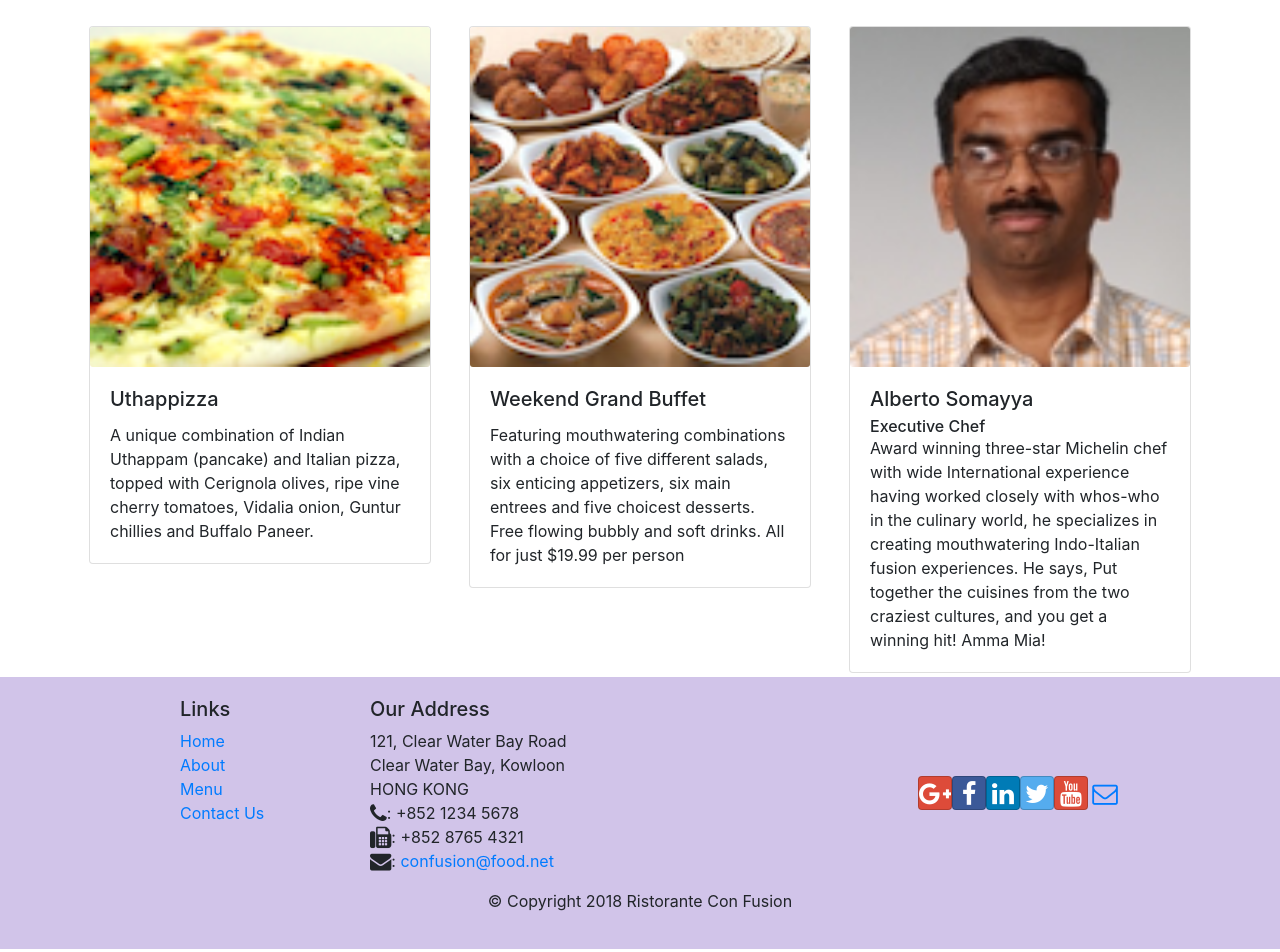
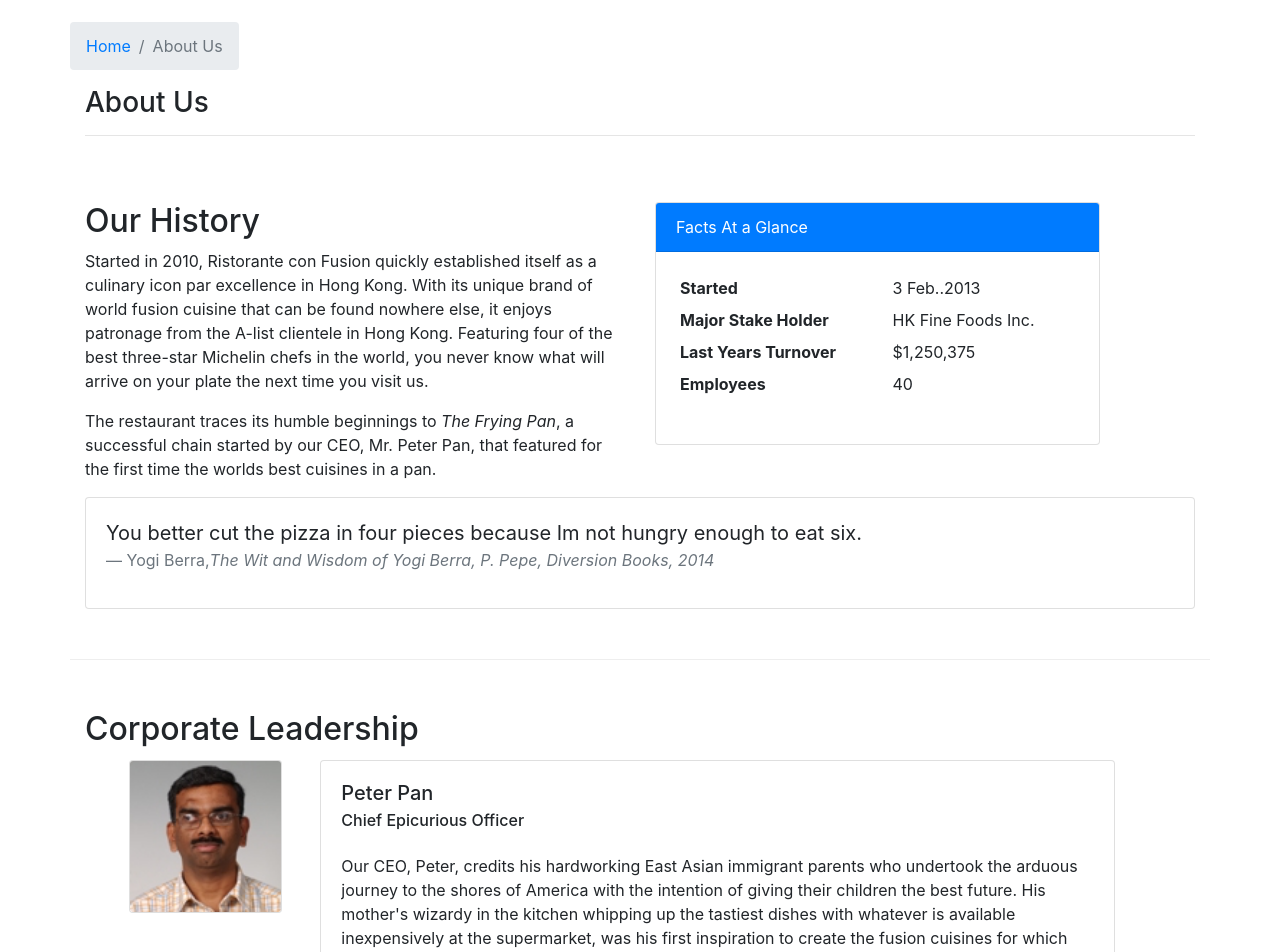
Before and after one commit to Latikeshnikam/coursera-react-app, a React (Create React App) app: page /aboutus in a window 1280 px wide. Before the commit this address led to /home. Shown: the part 340-1292 px from the top of the page. Built offline with nearby package versions, Linux system fonts and the light colour scheme.

Commit message:
Assignment 2 submission

```diff
--- /dev/null
+++ b/src/components/AboutComponent.js
@@ -0,0 +1,103 @@
+import React from 'react';
+import { Breadcrumb, BreadcrumbItem, Card, CardBody, CardTitle, CardImg, CardText, CardHeader, CardSubtitle,  Media } from 'reactstrap';
+import { Link } from 'react-router-dom';
+
+function RenderLeader({leaders}){
+  const leader = leaders.map( (leader) => {
+    return(
+      <div className="container">
+        <div className="row">
+          <div className="col-2 col-md-2 m-1">
+            <Card>
+              <CardImg class="card-img-top" width="100%" src={leader.image} alt={leader.name} />
+            </Card>
+          </div>
+          <div className="col-8 col-md-9 m-1">
+            <Card>
+              <CardBody>
+                <CardTitle>{leader.name}</CardTitle>
+                <CardSubtitle>{leader.designation}</CardSubtitle>
+                <br />
+                <CardText>{leader.description}</CardText>
+              </CardBody>
+            </Card>
+          </div>
+        </div>
+      </div>
+
+
+    );
+  })
+  if (leader!=null){
+    return(
+      leader
+    )
+  }
+}
+
+function About(props) {
+    return(
+        <div className="container">
+            <div className="row">
+                <Breadcrumb>
+                    <BreadcrumbItem><Link to="/home">Home</Link></BreadcrumbItem>
+                    <BreadcrumbItem active>About Us</BreadcrumbItem>
+                </Breadcrumb>
+                <div className="col-12">
+                    <h3>About Us</h3>
+                    <hr />
+                </div>
+            </div>
+            <div className="row row-content">
+                <div className="col-12 col-md-6">
+                    <h2>Our History</h2>
+                    <p>Started in 2010, Ristorante con Fusion quickly established itself as a culinary icon par excellence in Hong Kong. With its unique brand of world fusion cuisine that can be found nowhere else, it enjoys patronage from the A-list clientele in Hong Kong.  Featuring four of the best three-star Michelin chefs in the world, you never know what will arrive on your plate the next time you visit us.</p>
+                    <p>The restaurant traces its humble beginnings to <em>The Frying Pan</em>, a successful chain started by our CEO, Mr. Peter Pan, that featured for the first time the worlds best cuisines in a pan.</p>
+                </div>
+                <div className="col-12 col-md-5">
+                    <Card>
+                        <CardHeader className="bg-primary text-white">Facts At a Glance</CardHeader>
+                        <CardBody>
+                            <dl className="row p-1">
+                                <dt className="col-6">Started</dt>
+                                <dd className="col-6">3 Feb..2013</dd>
+                                <dt className="col-6">Major Stake Holder</dt>
+                                <dd className="col-6">HK Fine Foods Inc.</dd>
+                                <dt className="col-6">Last Years Turnover</dt>
+                                <dd className="col-6">$1,250,375</dd>
+                                <dt className="col-6">Employees</dt>
+                                <dd className="col-6">40</dd>
+                            </dl>
+                        </CardBody>
+                    </Card>
+                </div>
+                <div className="col-12">
+                    <Card>
+                        <CardBody className="bg-faded">
+                            <blockquote className="blockquote">
+                                <p className="mb-0">You better cut the pizza in four pieces because
+                                    Im not hungry enough to eat six.</p>
+                                <footer className="blockquote-footer">Yogi Berra,
+                                <cite title="Source Title">The Wit and Wisdom of Yogi Berra,
+                                    P. Pepe, Diversion Books, 2014</cite>
+                                </footer>
+                            </blockquote>
+                        </CardBody>
+                    </Card>
+                </div>
+            </div>
+            <div className="row row-content">
+                <div className="col-12">
+                    <h2>Corporate Leadership</h2>
+                </div>
+
+                  <Media list>
+                    <RenderLeader leaders={props.leaders} />
+                  </Media>
+
+            </div>
+        </div>
+    );
+}
+
+export default About;
--- a/src/components/MainComponent.js
+++ b/src/components/MainComponent.js
@@ -3,6 +3,7 @@ import Menu from './MenuComponent';
 import Home from './HomeComponent';
 import DishDetail from './DishdetailComponent';
 import Contact from './ContactComponent';
+import About from './AboutComponent.js';
 import { DISHES } from '../shared/dishes';
 import { LEADERS } from '../shared/leaders';
 import { PROMOTIONS } from '../shared/promotions';
@@ -49,6 +50,7 @@ class Main extends Component {
         <Route path="/home" component={HomePage} />
         <Route exact path="/menu" component = {() => <Menu dishes = {this.state.dishes} />} />
         <Route path="/menu/:dishId" component={DishWithId} />
+        <Route path="/aboutus" component={() => <About leaders = {this.state.leaders} />} />
         <Route exact path="/contactus" component = {Contact} />
         <Redirect to="/home" />
       </Switch>
```
